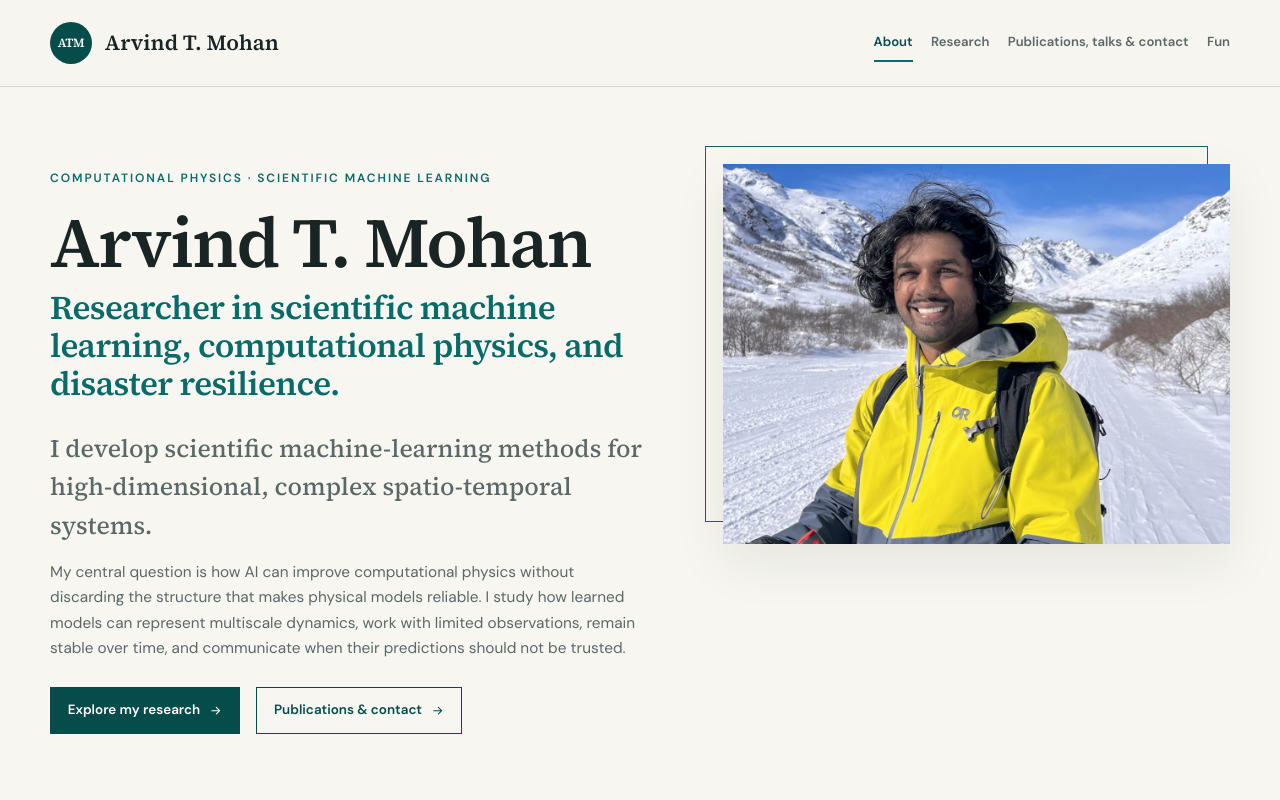
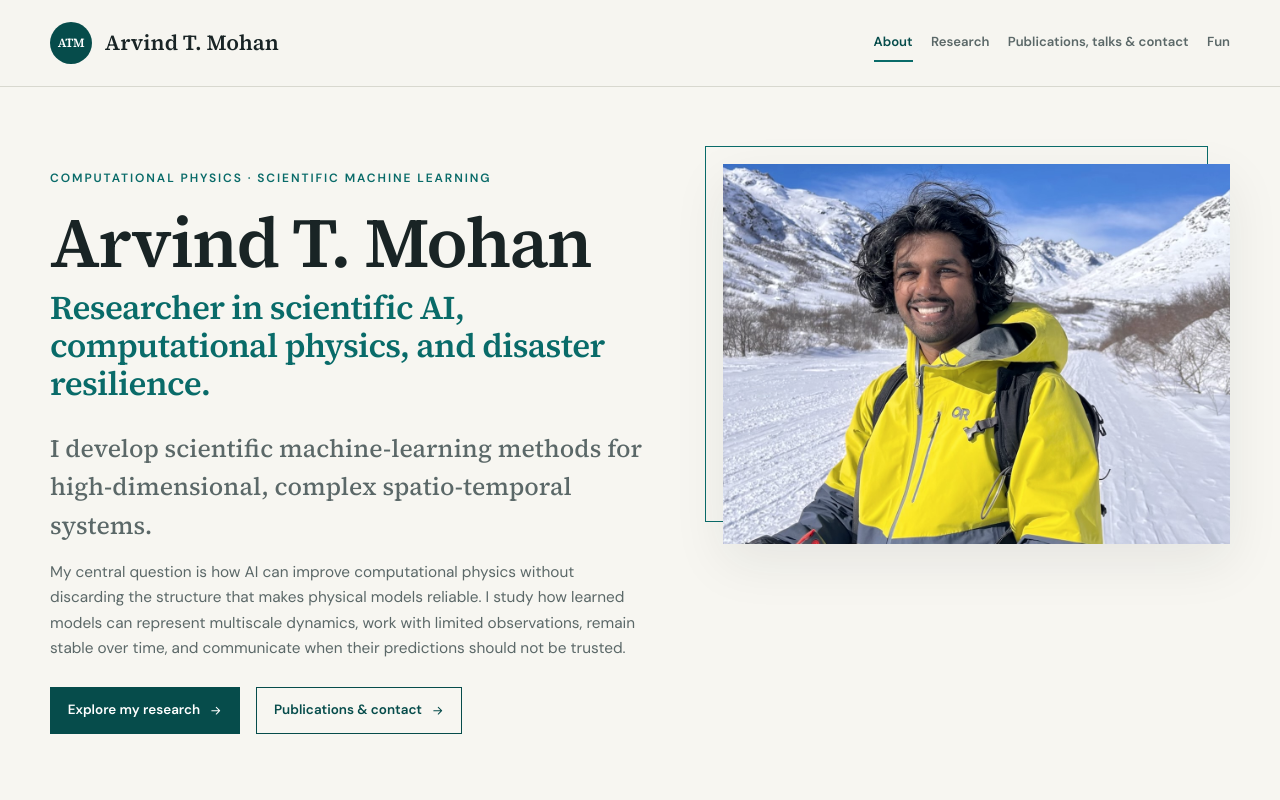
Before and after one commit to arvindmohan/arvindmohan.github.io, an Astro site: page / in a window 1280 px wide. Shown: the top 800 px of the page. Built offline with nearby package versions, Linux system fonts and the light colour scheme; Astro itself is replaced by a stand-in of ours.

Commit message:
Update homepage header description

```diff
--- a/src/pages/index.astro
+++ b/src/pages/index.astro
@@ -9,7 +9,7 @@ import portrait from '../../images/me.jpeg';
     <div class="shell hero-grid">
       <div class="hero-copy">
         <p class="eyebrow">Computational physics · Scientific machine learning</p>
-        <h1>Arvind T. Mohan<span>Researcher in scientific machine learning, computational physics, and disaster resilience.</span></h1>
+        <h1>Arvind T. Mohan<span>Researcher in scientific AI, computational physics, and disaster resilience.</span></h1>
         <p class="lede">I develop scientific machine-learning methods for high-dimensional, complex spatio-temporal systems.</p>
         <p>My central question is how AI can improve computational physics without discarding the structure that makes physical models reliable. I study how learned models can represent multiscale dynamics, work with limited observations, remain stable over time, and communicate when their predictions should not be trusted.</p>
         <div class="button-row">
```
